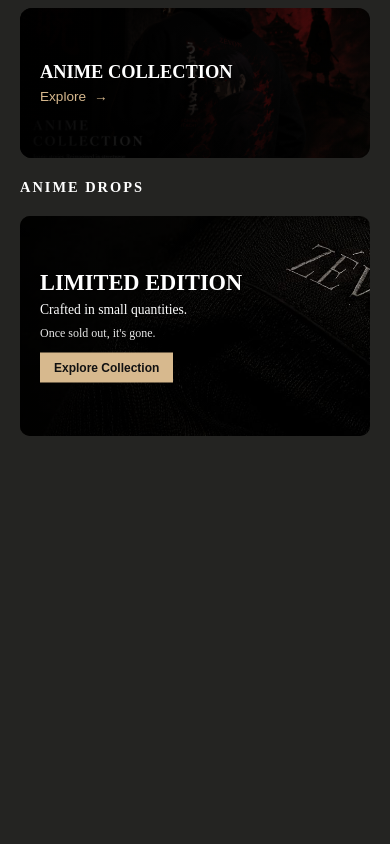
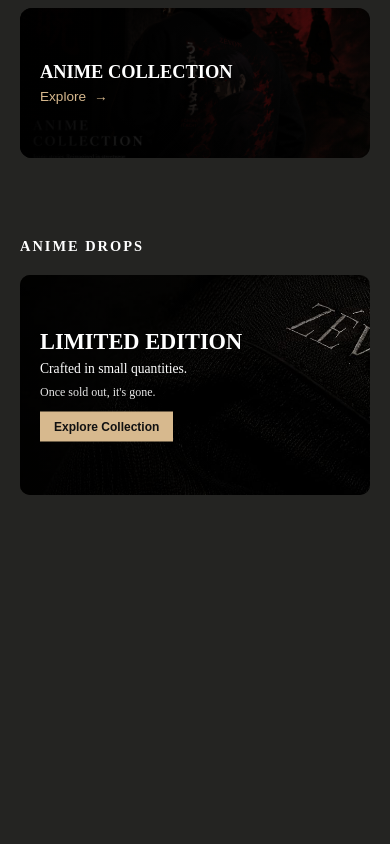
Before and after one commit to Jessebrown1/Z-VON, a React (Vite) app: page / in a window 390 px wide. Shown: the part 1260-2104 px from the top of the page. Built offline with nearby package versions, Linux system fonts and the light colour scheme.

Commit message:
line spaces fix

```diff
--- a/src/Components/AnimeDrops/AnimeDrops.css
+++ b/src/Components/AnimeDrops/AnimeDrops.css
@@ -132,7 +132,7 @@
 @media (max-width: 768px) {
   .anime-drops {
     padding: 50px 20px;
-      margin-top: -299px; /* 👈 MOVE IT UP (adjust this) */
+      margin-top: -240px; /* 👈 MOVE IT UP (adjust this) */
   }
 
   .drop-slide {
```
